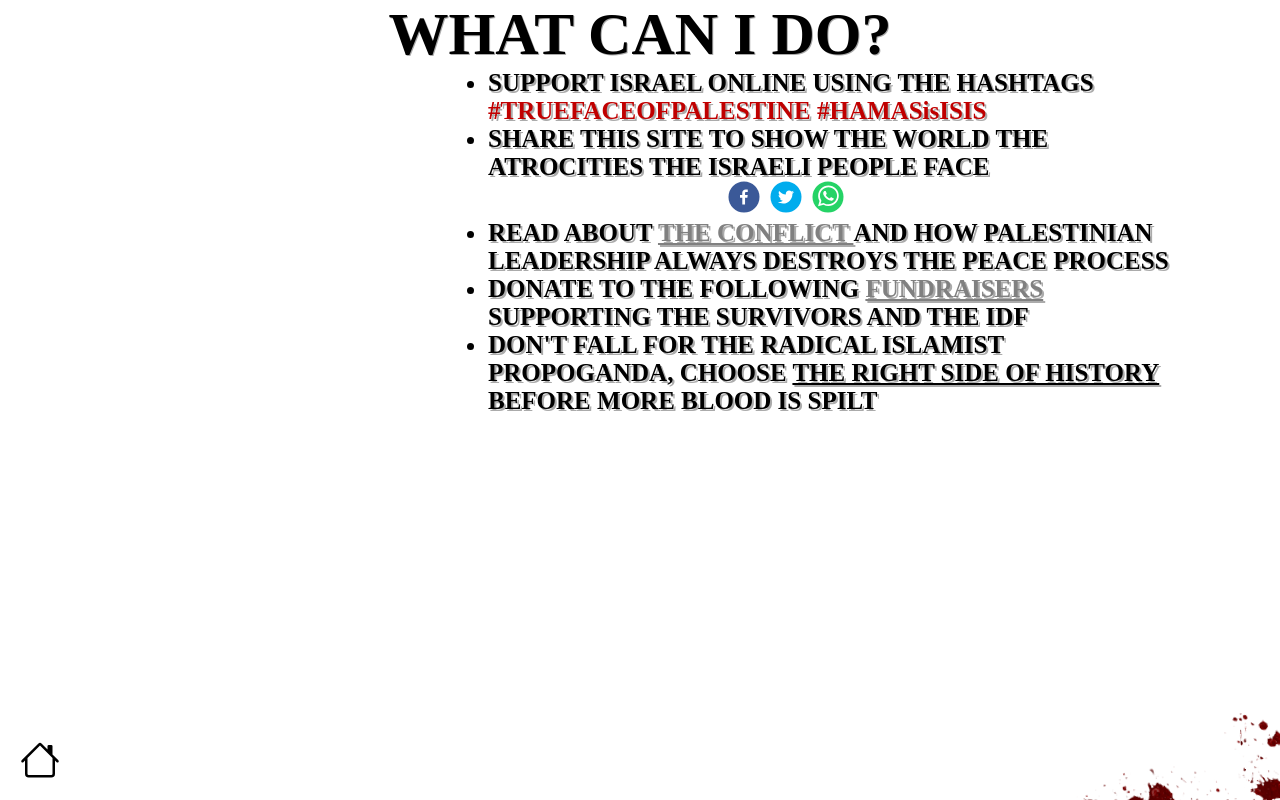
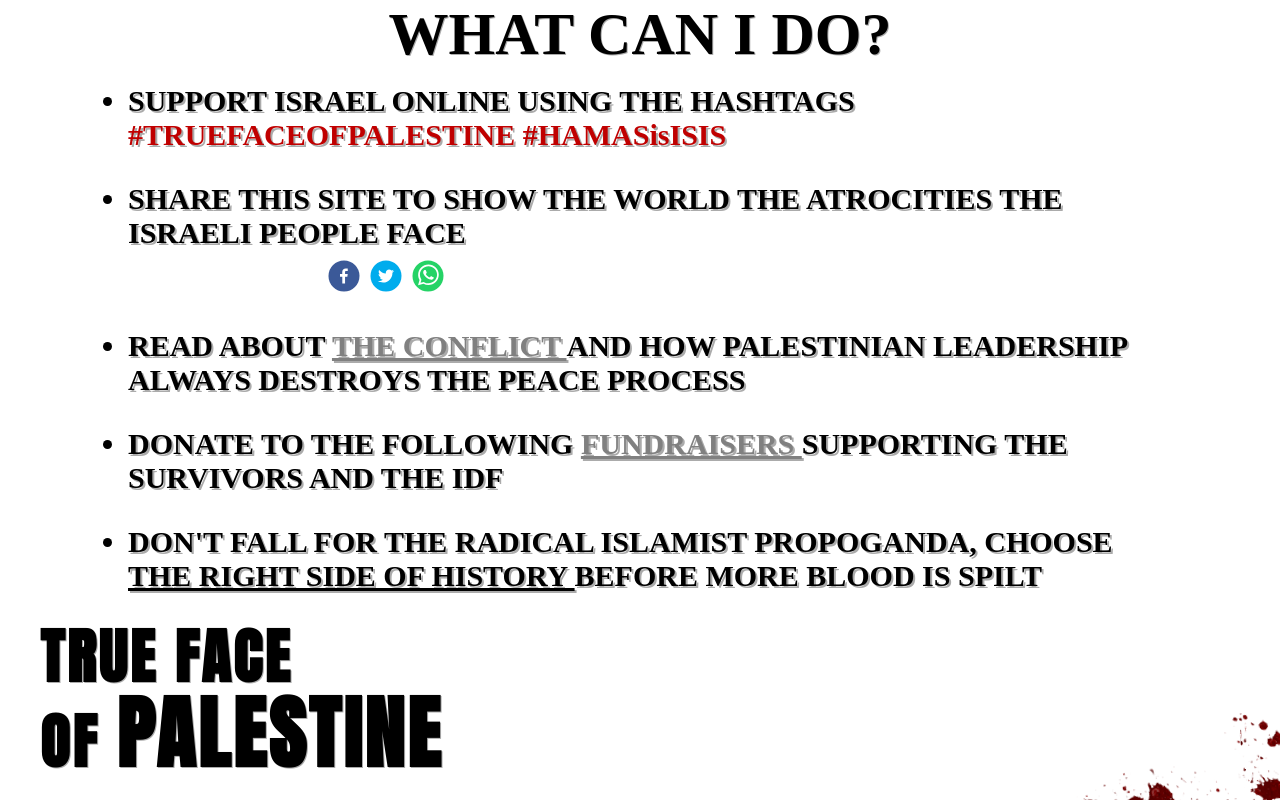
Before and after one commit to The-October-Team/7th-of-october, a React (Create React App) app: page /enough in a window 1280 px wide. Built offline with nearby package versions, Linux system fonts and the light colour scheme; a web font is replaced by a local one.

Commit message:
slight cosmetic changes, removed home button

```diff
--- a/src/pages/enough.tsx
+++ b/src/pages/enough.tsx
@@ -3,7 +3,6 @@ import "../styles.css";
 import { Link } from "react-router-dom";
 import { FacebookShareButton, TwitterShareButton, WhatsappIcon, WhatsappShareButton } from "react-share";
 import { FacebookIcon, TwitterIcon } from "react-share";
-import { ReactComponent as HouseIcon } from "../images/house.svg";
 
 function EnoughContent() {
     return (
@@ -40,11 +39,11 @@ function EnoughContent() {
                 <li> DONATE TO THE FOLLOWING <Link to='/fundraisers'> FUNDRAISERS </Link> SUPPORTING THE SURVIVORS AND THE IDF </li>
                 <li> DON&apos;T FALL FOR THE RADICAL ISLAMIST PROPOGANDA, CHOOSE <u> THE RIGHT SIDE OF HISTORY </u> BEFORE MORE BLOOD IS SPILT </li>
             </ul>
+            <p id="enough-title">
+                <span>true face <br /> of </span> palestine
+            </p>
             <img src="../images/blood.png" id="blood-img" alt="blood" />
             <br />
-            <Link to='/'>
-                <HouseIcon width={40} height={40} id="house-icon"/>
-            </Link>
         </div>
     );
 }
--- a/src/styles.css
+++ b/src/styles.css
@@ -320,12 +320,13 @@ body {
 .bullet-points li {
     position: relative;
     font-family: "Bahnschrift Condensed";
-    font-size: 1.25em;
+    font-size: 1.5em;
     font-weight: bold;
     text-shadow: 0.1rem 0.1rem #ABABAB;
     color: black;
     margin: auto;
     width: 80%;
+    padding: 0.5em 0px;
 }
 
 .enough p {
@@ -352,8 +353,24 @@ body {
 
 .share-button {
     position: relative;
-    left: 12rem;
+    left: 10rem;
     margin-right: 0.5rem;
+    margin-top: 0.5rem;
+}
+
+#enough-title {
+    font-family: "Anton";
+    text-transform: uppercase;
+    font-size: 4rem;
+    letter-spacing: 0.15rem;
+    line-height: 3.8rem;
+    margin-left: 2rem;
+    bottom: 1rem;
+    position:absolute;
+}
+
+#enough-title>span {
+    font-size: 0.75em;
 }
 
 @media only screen and (min-width: 768px) {
@@ -365,7 +382,6 @@ body {
 
     .bullet-points {
         position: absolute;
-        left: 20em;
     }
 
     html {
```
